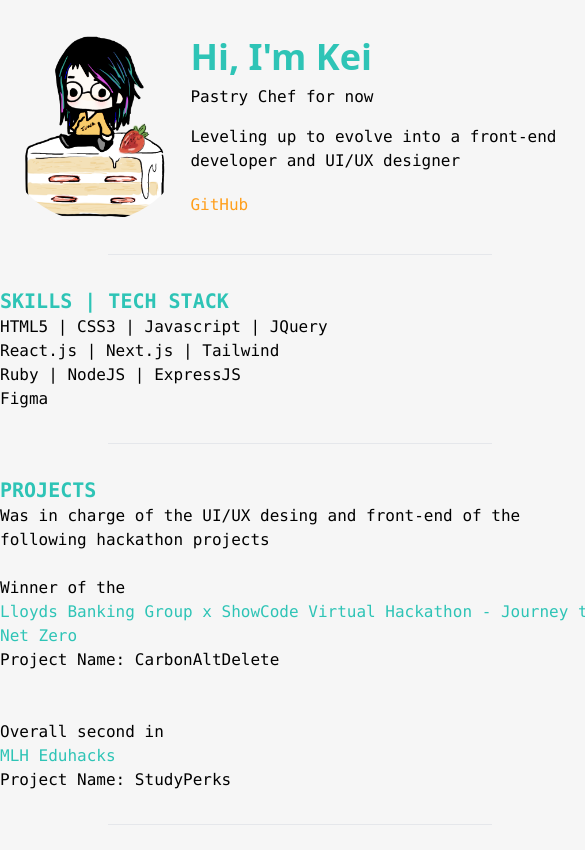
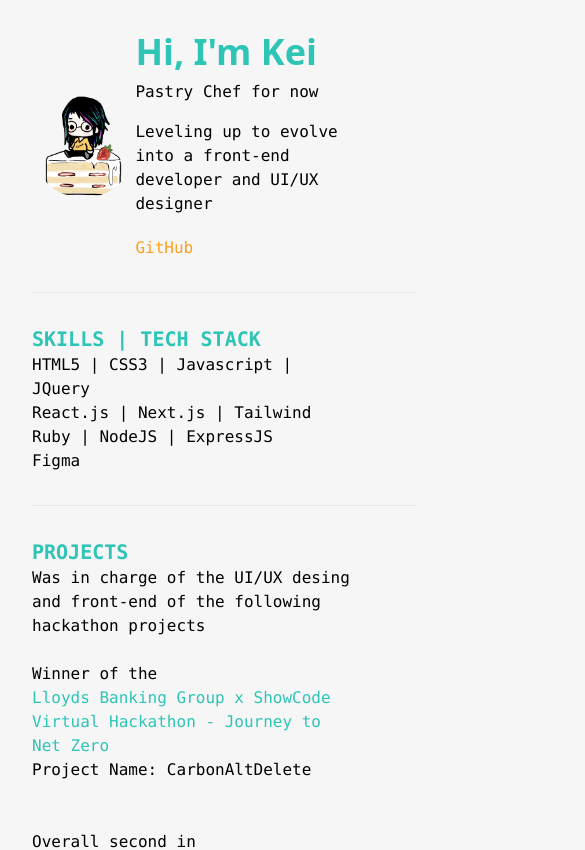
Before and after one commit to Fuwa-Kei/cv-tailwind, a Next.js app: page / in a window 390 px wide. Shown: the top 850 px of the page, 585 px wide, since content can reach past the window. Built offline with nearby package versions, Linux system fonts and the light colour scheme; a web font is replaced by a local one.

Commit message:
Update index.js

```diff
--- a/pages/index.js
+++ b/pages/index.js
@@ -13,7 +13,7 @@ export default function Home() {
         <link rel="icon" href="/favicon.ico" />
       </Head>
       <main>
-        <section className=" h-screen w-[600px] m-auto flex-column justify-center items-center mt-8">
+        <section className=" h-screen max-w-[600px] m-auto flex-column justify-center items-center mt-8 px-8 md:px-0">
             <div className=" flex items-center">
                 <div>
                   <Image src={keijoy2} alt="profile image" width={300} height={300} className="rounded-full"/>
```
